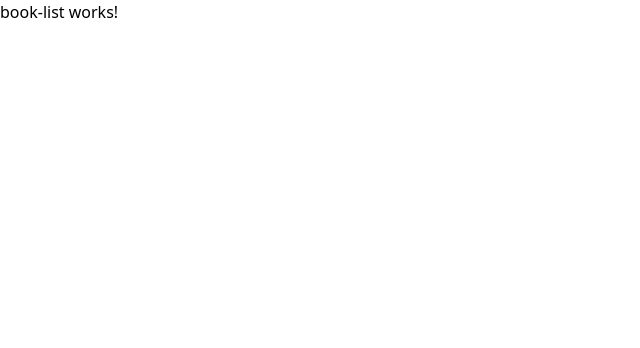
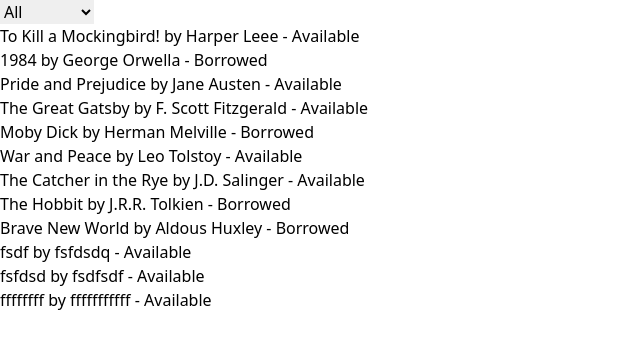
Before and after one commit to ThomasdevLC/digi-book, an Angular app: page /books in a window 1280 px wide. Shown: the top 348 px of the page, without its empty margins (0-640 px from the left). Built offline with nearby package versions, Linux system fonts and the light colour scheme; data requests are answered from the project's data file.

Commit message:
book list + filters

```diff
--- a/src/app/component/add-book/add-book.component.ts
+++ b/src/app/component/add-book/add-book.component.ts
@@ -2,7 +2,6 @@ import { Component } from '@angular/core';
 import { BookService, Book } from '../../service/book.service';
 import { FormsModule } from '@angular/forms';
 import { Router } from '@angular/router';
-import { computeMsgId } from '@angular/compiler';
 import { CommonModule } from '@angular/common';
 @Component({
   selector: 'app-add-book',
--- a/src/app/component/book-list/book-list.component.html
+++ b/src/app/component/book-list/book-list.component.html
@@ -1 +1,16 @@
-<p>book-list works!</p>
+<select [(ngModel)]="selectedStatus">
+    <option value="">All</option>
+    <option value="available">Available</option>
+    <option value="borrowed">Borrowed</option>
+</select>
+
+<div *ngIf="books.length > 0; else noBooks">
+    <ul>
+        <li *ngFor="let book of books | filterByStatus:selectedStatus">
+            {{ book.title }} by {{ book.author }} - {{ book.status | status }}
+        </li>
+    </ul>
+</div>
+<ng-template #noBooks>
+    <p>Pas de livres dans la liste</p>
+</ng-template>
--- a/src/app/component/book-list/book-list.component.ts
+++ b/src/app/component/book-list/book-list.component.ts
@@ -1,15 +1,34 @@
-import {Component} from '@angular/core';
-import {RouterLink} from "@angular/router";
+import { CommonModule } from '@angular/common';
+import { Component, OnInit } from '@angular/core';
+import { RouterLink } from '@angular/router';
+import { Book, BookService } from '../../service/book.service';
+import { FormsModule } from '@angular/forms';
+import { FilterByStatusPipe } from '../../pipe/filter-by-status.pipe';
+import { StatusPipe } from '../../pipe/status.pipe';
 
 @Component({
   selector: 'app-book-list',
   standalone: true,
   imports: [
-    RouterLink
+    RouterLink,
+    CommonModule,
+    FormsModule,
+    FilterByStatusPipe,
+    StatusPipe,
   ],
   templateUrl: './book-list.component.html',
-  styleUrl: './book-list.component.css'
+  styleUrl: './book-list.component.css',
 })
-export class BookListComponent {
+export class BookListComponent implements OnInit {
+  books: Book[] = [];
+  selectedStatus: 'available' | 'borrowed' | '' = '';
 
+  constructor(private bookService: BookService) {}
+
+  ngOnInit(): void {
+    this.bookService.getBooks();
+    this.bookService.books$.subscribe((books: Book[]) => {
+      this.books = books;
+    });
+  }
 }
--- /dev/null
+++ b/src/app/pipe/filter-by-status.pipe.ts
@@ -0,0 +1,15 @@
+import { Pipe, PipeTransform } from '@angular/core';
+import { Book } from '../service/book.service';
+
+@Pipe({
+  name: 'filterByStatus',
+  standalone: true,
+})
+export class FilterByStatusPipe implements PipeTransform {
+  transform(books: Book[], status: 'available' | 'borrowed' | ''): Book[] {
+    if (!books || !status) {
+      return books;
+    }
+    return books.filter((book) => book.status === status);
+  }
+}
--- a/src/app/pipe/status.pipe.ts
+++ b/src/app/pipe/status.pipe.ts
@@ -2,13 +2,11 @@ import { Pipe, PipeTransform } from '@angular/core';
 
 @Pipe({
   name: 'status',
-  standalone: true
+  standalone: true,
 })
 export class StatusPipe implements PipeTransform {
-
   transform(value: 'available' | 'borrowed'): string {
-    if(!value) return value;
+    if (!value) return value;
     return value.charAt(0).toUpperCase() + value.slice(1);
   }
-
 }
--- a/src/app/service/book.service.ts
+++ b/src/app/service/book.service.ts
@@ -1,6 +1,6 @@
 import { Injectable } from '@angular/core';
-import {BehaviorSubject, map, Observable} from "rxjs";
-import {HttpClient} from "@angular/common/http";
+import { BehaviorSubject, map, Observable } from 'rxjs';
+import { HttpClient } from '@angular/common/http';
 
 export interface Book {
   id: string;
@@ -10,25 +10,34 @@ export interface Book {
   status: 'available' | 'borrowed';
 }
 @Injectable({
-  providedIn: 'root'
+  providedIn: 'root',
 })
 export class BookService {
-
   /** The URL of the API */
   private apiURL = 'http://localhost:3000/books';
   /** The subject that emits the books */
   private booksSubject = new BehaviorSubject<Book[]>([]);
+  books$ = this.booksSubject.asObservable();
 
   constructor(private http: HttpClient) {}
 
-  getBookById(id:string):Observable<Book>{
+  getBooks() {
+    this.http.get<Book[]>(this.apiURL).subscribe({
+      next: (books: Book[]) => this.booksSubject.next(books),
+      error: (err) => console.error('Error fetching books:', err),
+    });
+  }
+
+  getBookById(id: string): Observable<Book> {
     return this.http.get<Book>(`${this.apiURL}/${id}`);
   }
 
   updateData(book: Book): Observable<void> {
     return this.http.put<void>(`${this.apiURL}/${book.id}`, book).pipe(
       map(() => {
-        this.booksSubject.next([...this.booksSubject.value.map(b => b.id === book.id ? book : b)]);
+        this.booksSubject.next([
+          ...this.booksSubject.value.map((b) => (b.id === book.id ? book : b)),
+        ]);
       })
     );
   }
```
